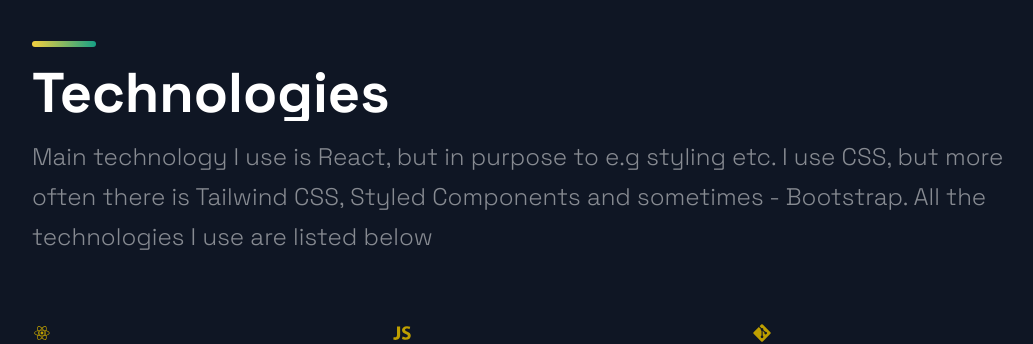
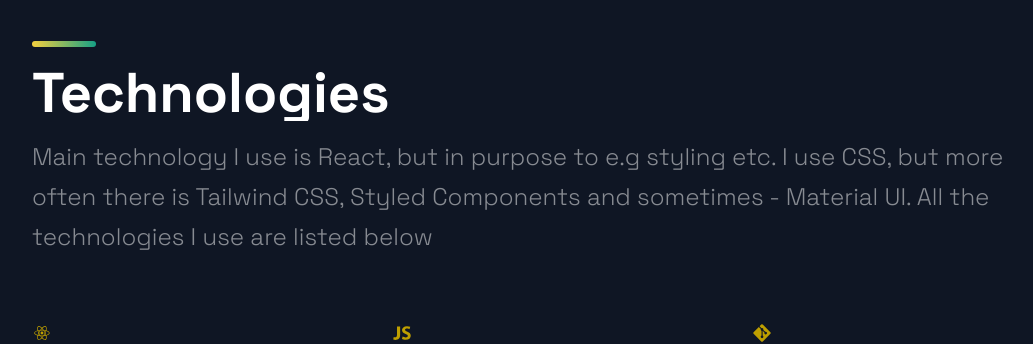
Before and after one commit to yougonnagetyours/my-developer-portfolio, a Next.js app: page / in a window 1280 px wide. Shown: the part 880-1224 px from the top of the page, without its empty margins (88-1121 px from the left). Built offline with nearby package versions, Linux system fonts and the light colour scheme.

Commit message:
Update Technologies.js

```diff
--- a/src/components/Technologies/Technologies.js
+++ b/src/components/Technologies/Technologies.js
@@ -15,7 +15,7 @@ const Technologies = () =>  (
     <SectionTitle>Technologies</SectionTitle>
     <SectionText>
       Main technology I use is React, but in purpose to e.g styling etc. I use CSS, but more often there is Tailwind CSS,
-      Styled Components and sometimes - Bootstrap. All the technologies I use are listed below
+      Styled Components and sometimes - Material UI. All the technologies I use are listed below
     </SectionText>
     <List>
       <ListItem>
```
